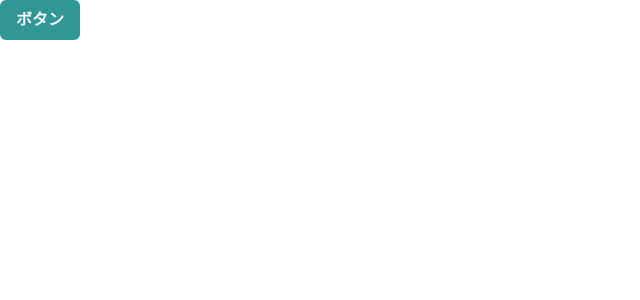
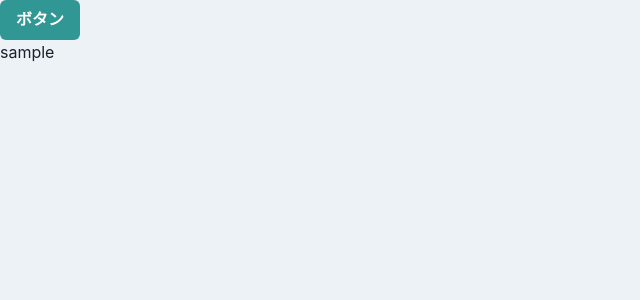
Before and after one commit to nakashi120/udemy-react-stepup-final, a React (Create React App) app: page / in a window 1280 px wide. Shown: the top 300 px of the page, without its empty margins (0-640 px from the left). Built offline with nearby package versions, Linux system fonts and the light colour scheme.

Commit message:
setting global style

```diff
--- a/src/App.tsx
+++ b/src/App.tsx
@@ -1,11 +1,13 @@
 import React from "react"
 import { Button, ChakraProvider } from "@chakra-ui/react"
+import theme from "./theme/theme"
 
 function App() {
   return (
     <div className="App">
-      <ChakraProvider>
+      <ChakraProvider theme={theme}>
         <Button colorScheme="teal">ボタン</Button>
+        <p>sample</p>
       </ChakraProvider>
     </div>
   )
--- /dev/null
+++ b/src/theme/theme.ts
@@ -0,0 +1,14 @@
+import { extendTheme } from "@chakra-ui/react"
+
+const theme = extendTheme({
+  styles: {
+    global: {
+      body: {
+        backgroundColor: "gray.100",
+        color: "gray.800",
+      },
+    },
+  },
+})
+
+export default theme
```
